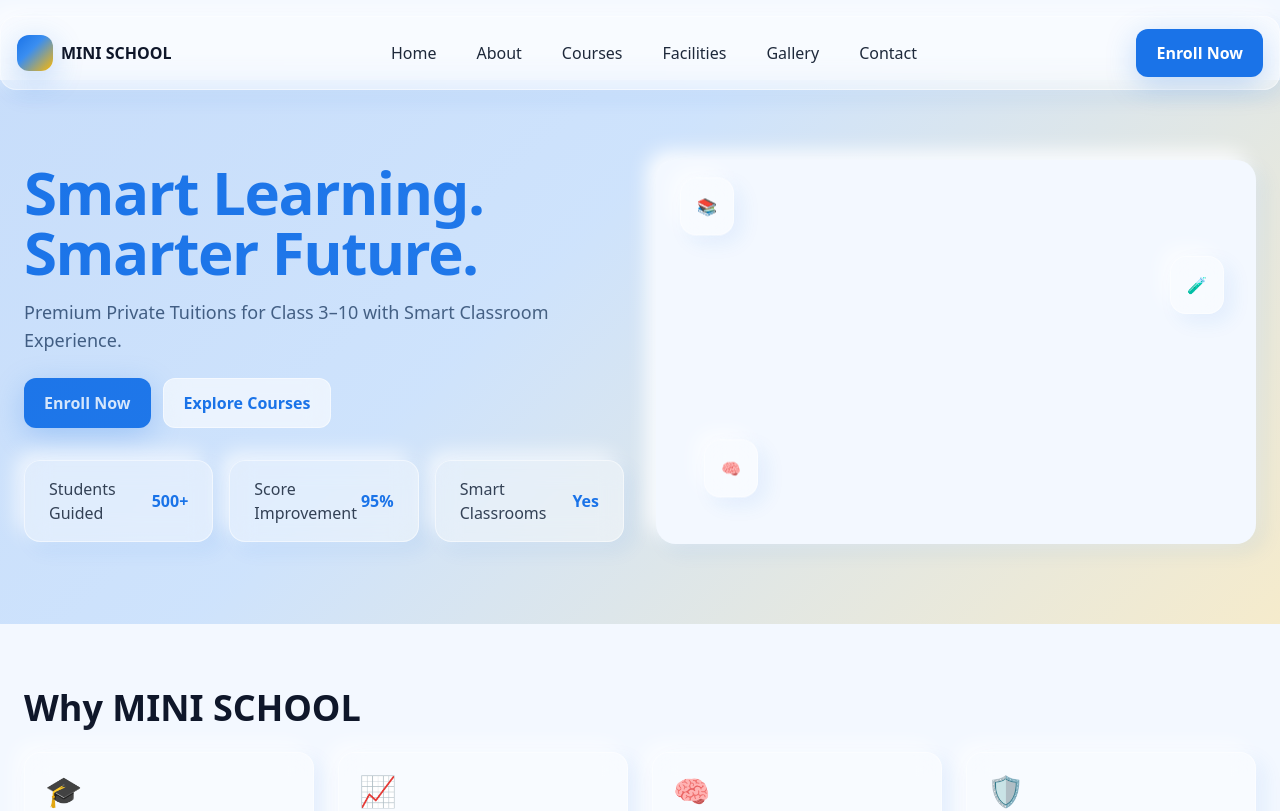
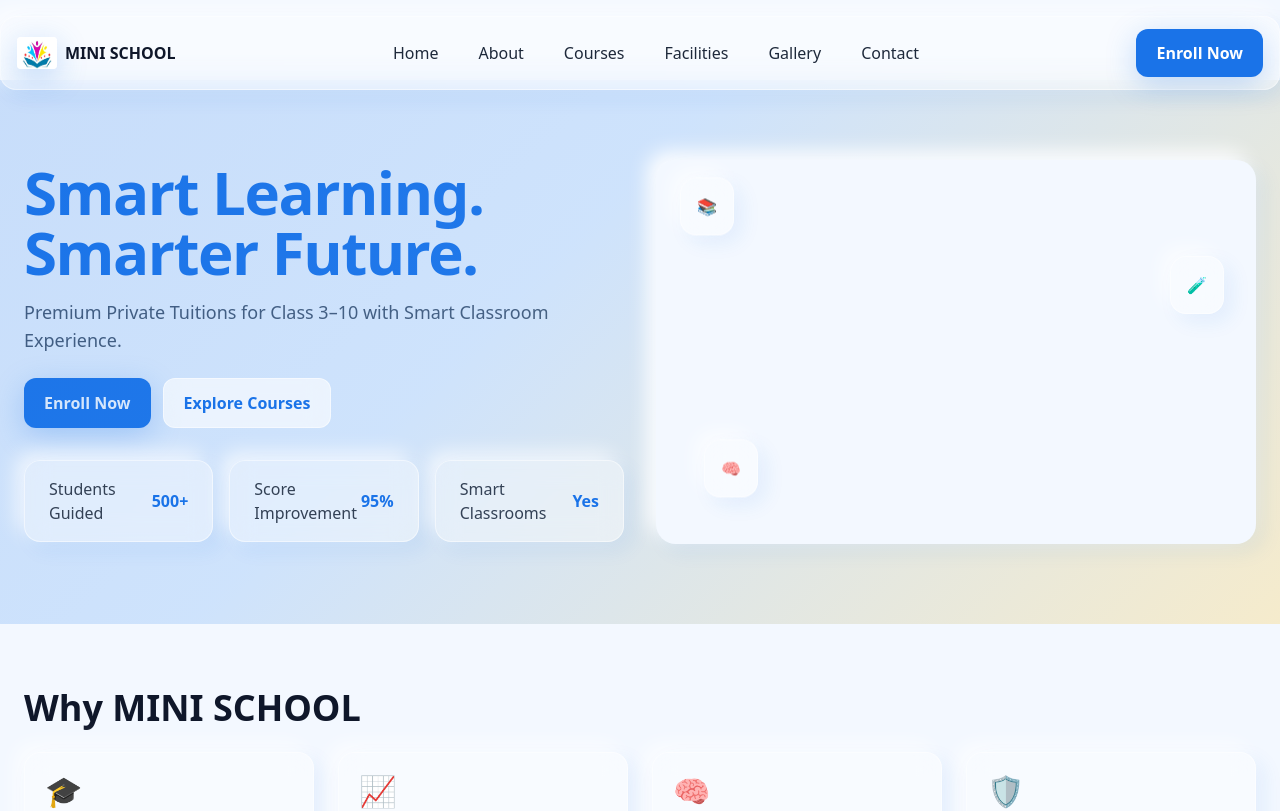
Before and after one commit to ABVicky/MiniSchool, a React (Vite) app: page / in a window 1280 px wide. Shown: the top 811 px of the page. Built offline with nearby package versions, Linux system fonts and the light colour scheme.

Commit message:
Added logo to navbar

```diff
--- a/src/components/Navbar.jsx
+++ b/src/components/Navbar.jsx
@@ -1,5 +1,6 @@
 import { Link, NavLink } from "react-router-dom";
 import { motion } from "framer-motion";
+import Logo from '../assets/icons/logo.jpg';
 
 const links = [
   { to: "/", label: "Home" },
@@ -19,8 +20,9 @@ export default function Navbar() {
       className="fixed top-0 left-0 right-0 z-50 mx-auto max-w-7xl rounded-2xl glass mt-4 px-4 py-3"
     >
       <div className="flex items-center justify-between">
-        <Link to="/" className="flex items-center gap-2">
-          <div className="w-9 h-9 rounded-xl premium-gradient shadow-glow" />
+        <Link to="" className="flex items-center gap-2">
+          {/* <div className="w-9 h-9 rounded-xl premium-gradient shadow-glow" /> */}
+          <img src={Logo} alt="Mini School Logo" className="w-10 h-8 rounded premium-gradient shadow-glow" />
           <span className="font-extrabold text-slate-900">MINI SCHOOL</span>
         </Link>
         <div className="hidden md:flex items-center gap-2">
```
Also changed, not shown: src/assets/icons/logo.jpg (added).
